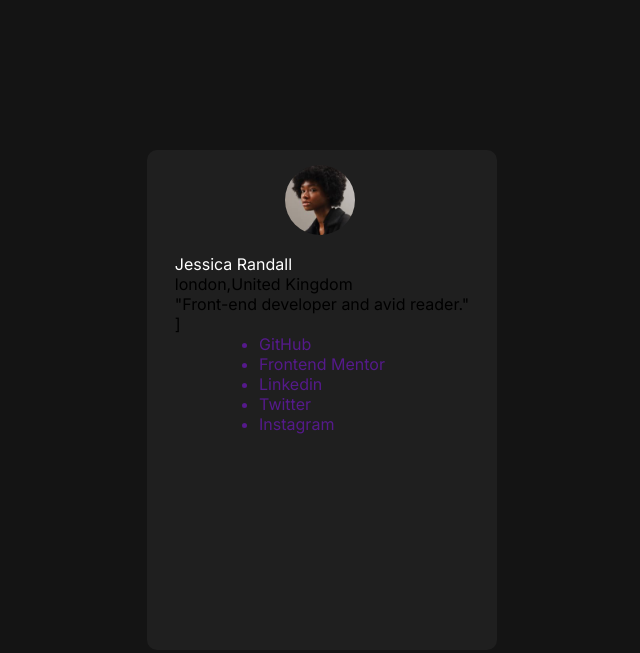
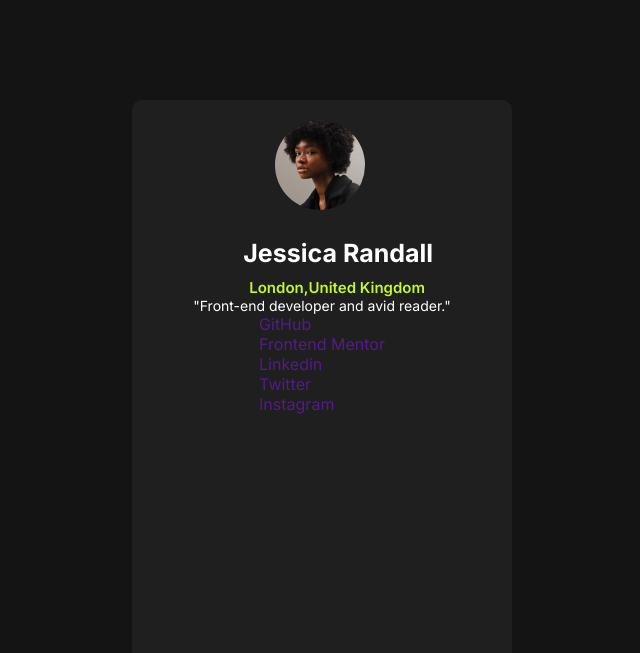
Before and after one commit to MatheusCompag/social-links-profile, a plain HTML site: page index.html in a window 1280 px wide. Shown: the whole page, without its empty margins (318-958 px from the left). Drawn offline with Linux system fonts and the light colour scheme.

Commit message:
fazendo alterações no css

```diff
--- a/index.html
+++ b/index.html
@@ -17,8 +17,8 @@
         <div class="informations">
             <img src="./src/images/avatar-jessica.jpeg" alt="foto de perfil">
             <p class="name">Jessica Randall</p>
-            <p class="cep">london,United Kingdom</p>
-            <p class="bio">"Front-end developer and avid reader."</p>]
+            <p class="cep">London,United Kingdom</p>
+            <p class="bio">"Front-end developer and avid reader."</p>
         </div>
 
         <div class="social-network">
--- a/src/css/reset.css
+++ b/src/css/reset.css
@@ -4,3 +4,7 @@
     text-decoration: none;
     box-sizing: border-box;
 }
+
+ul{
+    list-style-type: none;
+}
--- a/src/css/style.css
+++ b/src/css/style.css
@@ -16,8 +16,8 @@ height: 100vh;
 .card{
     background-color: hsl(0, 0%, 12%);
     border-radius: 10px;
-    height: 500px;
-    width: 350px;
+    height: 600px;
+    width: 380px;
     display: flex;
     flex-direction: column;
     align-items: center;
@@ -27,12 +27,31 @@ height: 100vh;
 
 .card .informations img{
     border-radius: 50px;
-    height: 70px;
-    margin-left: 110px;
-    margin-top: 15px;
-    margin-bottom: 15px;
+    height: 90px;
+    margin-left: 82px;
+    margin-top: 20px;
+    margin-bottom: 13px;
 }
 
 .card .informations .name{
     color: white;
+    margin-left: 50px;
+    font-size: 25px;
+    font-weight: 700;
+    margin-top: 11px;
 }
+
+.card .informations .cep{
+    color: hsl(75, 94%, 57%);
+    font-weight: 600;
+    font-size: 15px;
+    margin-left: 56px;
+    margin-top: 10px;
+}
+
+.card .informations .bio{
+    color: white;
+    font-weight: 400;
+    font-size: 14px;
+
+}
```
Also changed, not shown: 1 other file.
